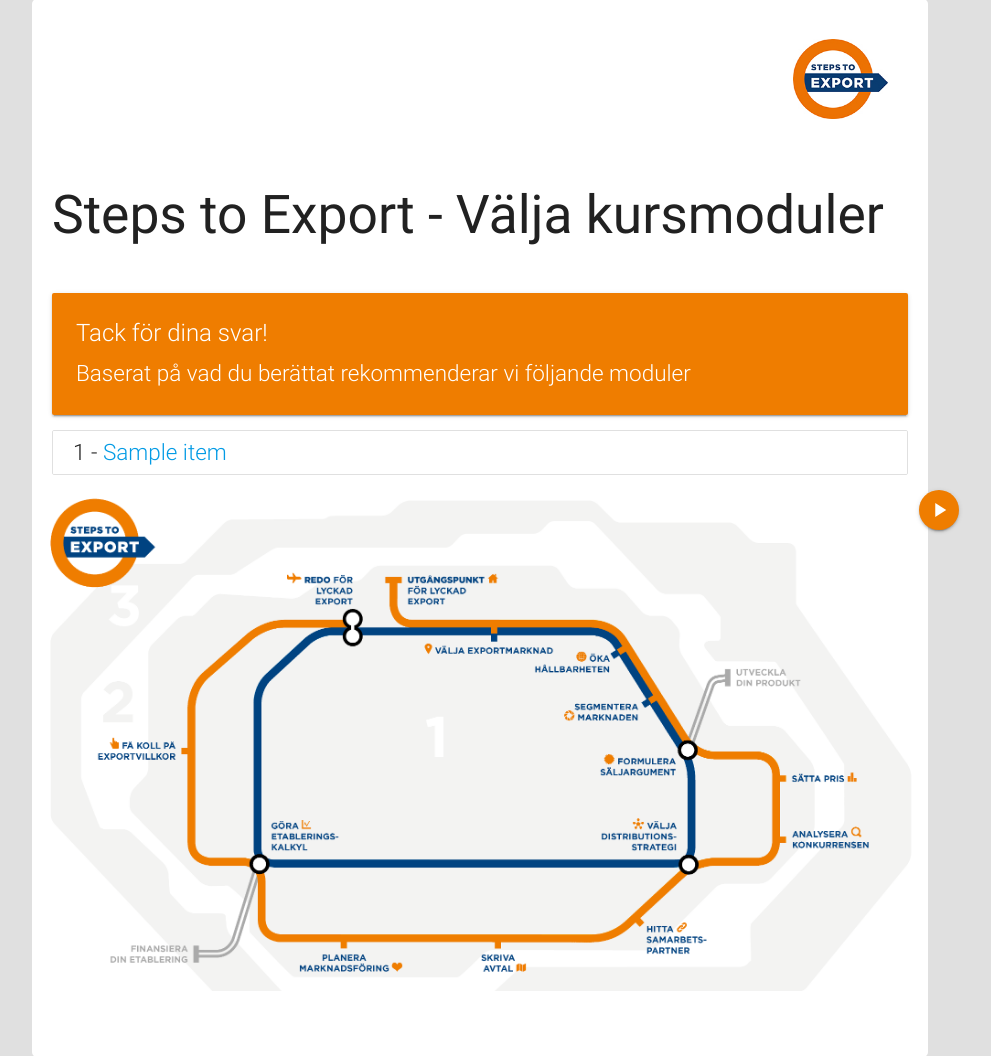
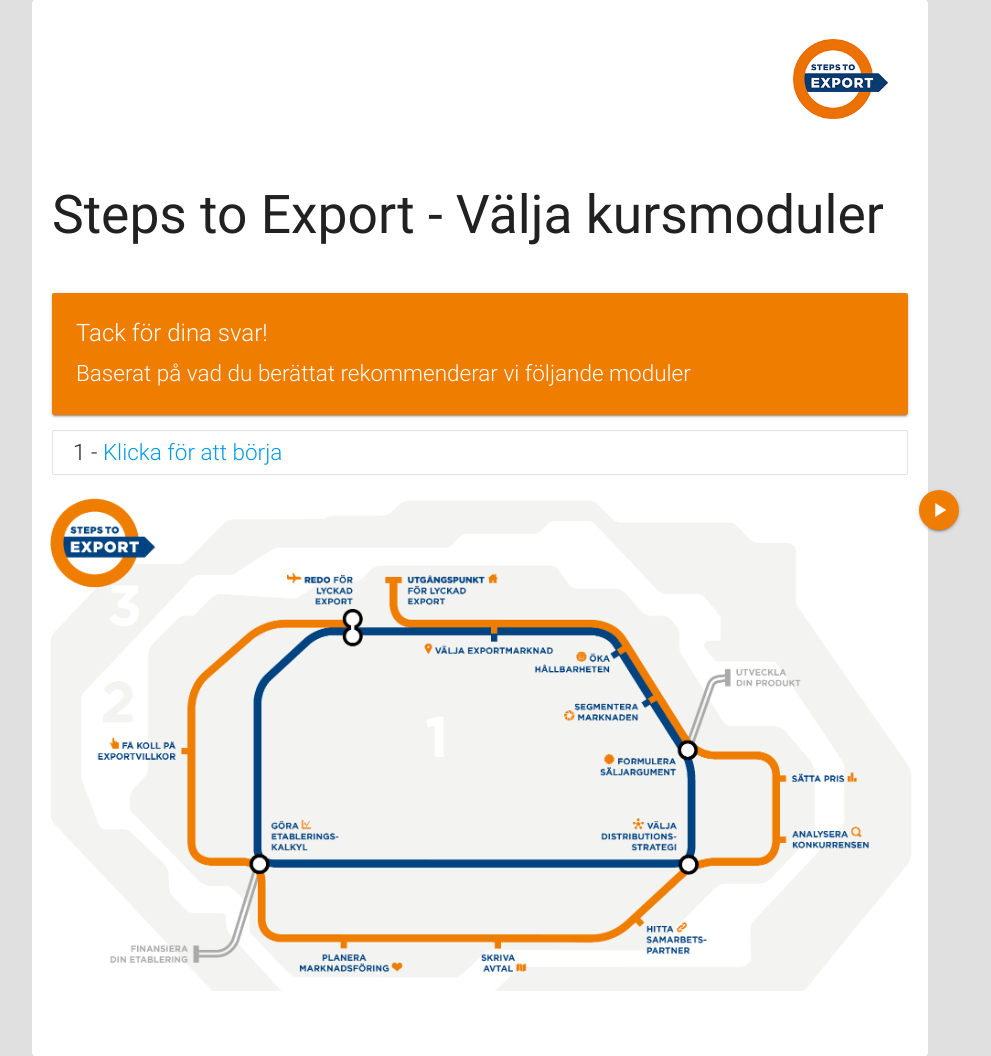
Before and after one commit to gustavwennerblom/ste_assess, a Flask app: template templates/feedback.html in a window 1280 px wide. Shown: the part 21-1077 px from the top of the page, without its empty margins (160-1151 px from the left). Run offline with Flask 2, Linux system fonts and the light colour scheme; the template is opened without the code that fills it: most values are stand-ins (such as "Sample title", 1, 10 or a date in 2020); some libraries are stand-ins or nearby versions.

Commit message:
UI fix in feedback

```diff
--- a/templates/feedback.html
+++ b/templates/feedback.html
@@ -30,7 +30,7 @@
                 </div>
                     <ul class="collection">
                         {% for item in feedback %}
-                            <li class="collection-item flow-text">{{item[0]}} - <a href="{{item[1]}}" target="_blank">{{item[1]}}</a></li>
+                            <li class="collection-item flow-text">{{item[0]}} - <a href="{{item[1]}}" target="_blank">Klicka för att börja</a></li>
                         {% endfor %}
                     </ul>
                 {% endif %}
```
